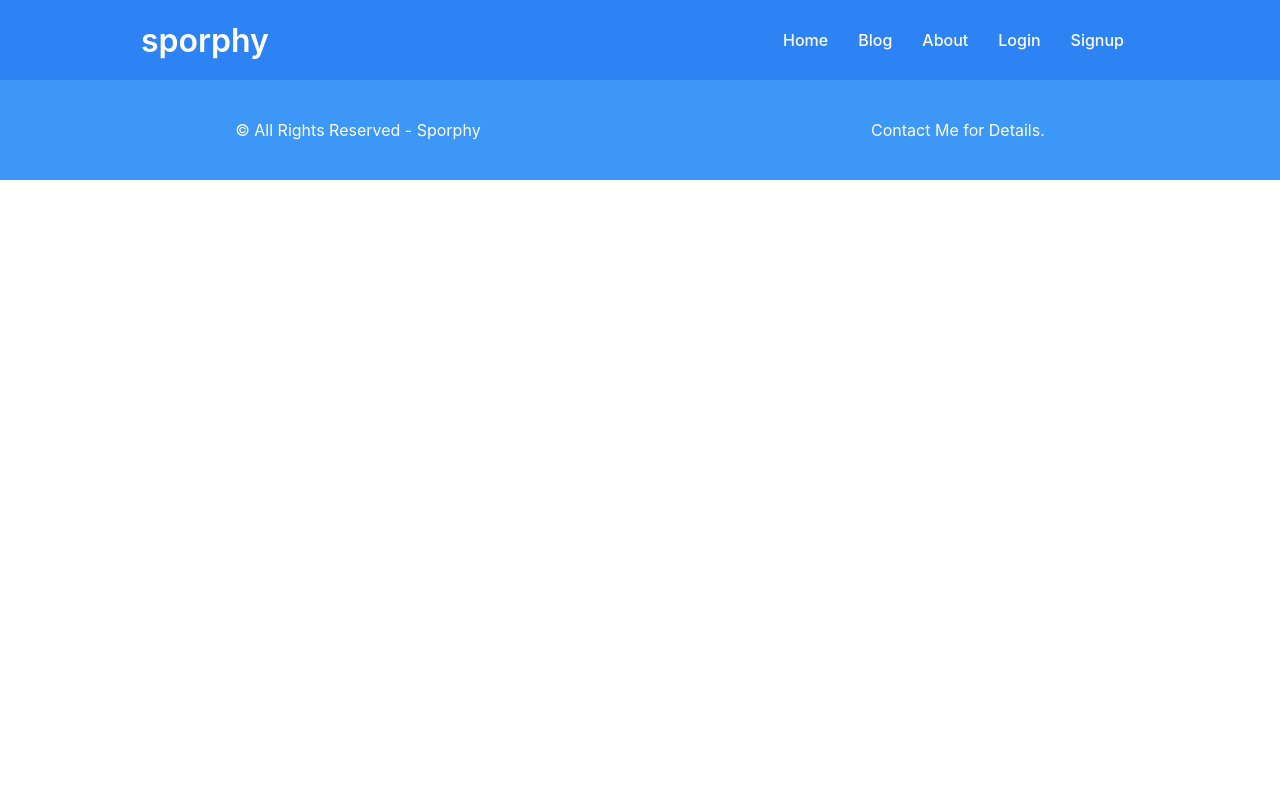
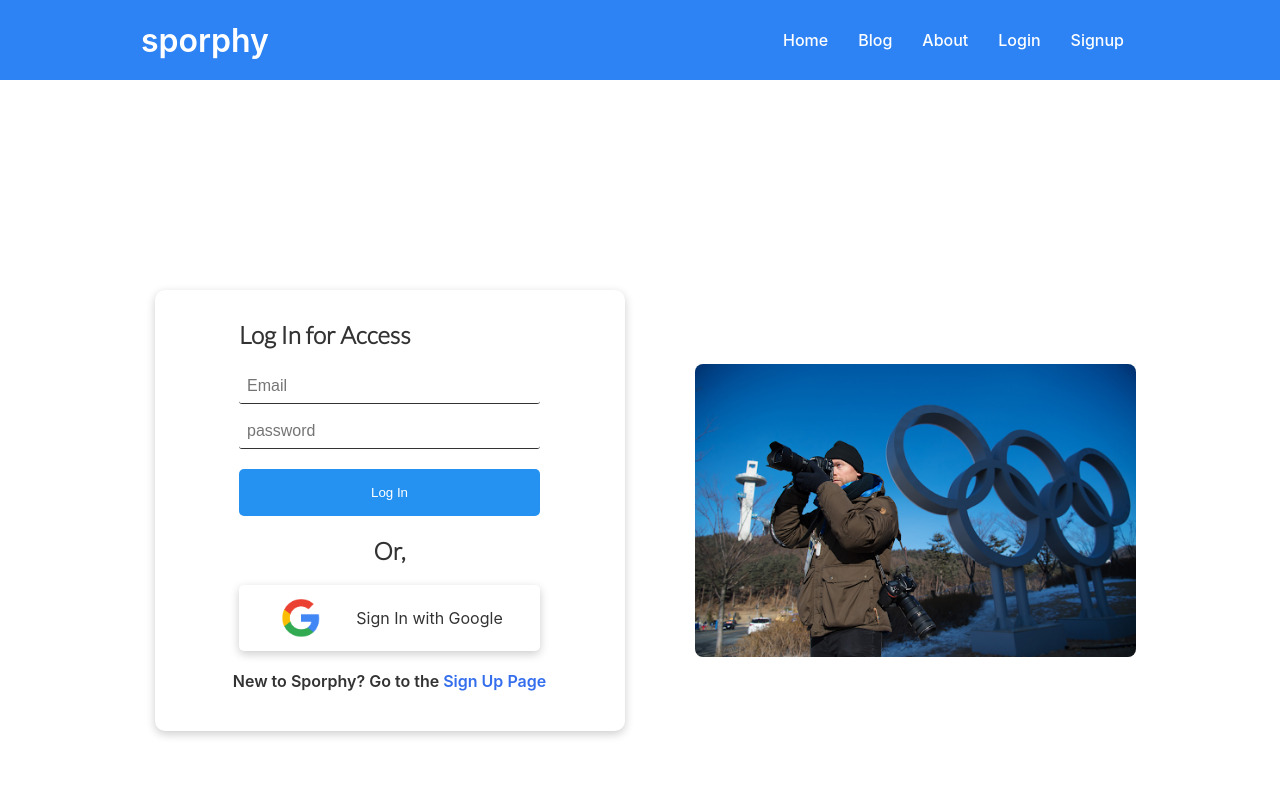
Before and after one commit to niloydey1971/-independent-service-provider, a React (Create React App) app: page /login in a window 1280 px wide. Shown: the top 800 px of the page. Built offline with nearby package versions, Linux system fonts and the light colour scheme; no server answers.

Commit message:
login page done

```diff
--- a/src/components/Login.js
+++ b/src/components/Login.js
@@ -1,8 +1,60 @@
-import React from 'react';
+import React, { useState } from 'react';
+import auth from '../firebase.init';
+import race2 from '../../src/race2.png'
+import { useSignInWithGoogle, useSignInWithEmailAndPassword } from 'react-firebase-hooks/auth'
+import { Link } from 'react-router-dom';
+import google from '../google.png'
 
 const Login = () => {
+    // declare the states......
+    const [email, setEmail] = useState('')
+    const [password, setpassword] = useState('')
+
+       // destructuring the hook......
+       const [
+        signInWithEmailAndPassword,
+        user,
+        loading,
+        error,
+    ] = useSignInWithEmailAndPassword(auth);
+
+    // click login btn
+    const handleLoginForm = (e) => {
+        e.preventDefault()
+        signInWithEmailAndPassword(email, password)
+
+    }
+
+
+    // google signIn
+    const [signInWithGoogle] = useSignInWithGoogle(auth);
     return (
-        <div>
+        <div className='blogshow signup'>
+            <div className='container grid-two-50'>
+
+                <div className=' form card'>
+                    <h2>Log In for Access</h2>
+                    <form onSubmit={handleLoginForm}>
+
+                        <input className='input-box' onBlur={(e) => setEmail(e.target.value)} type="email" name="email" placeholder="Email" required></input>
+
+
+                        <input className='input-box' onBlur={(e) => setpassword(e.target.value)} type="password" name="password" placeholder="password" required></input>
+
+                        <input type="submit" value="Log In" className="btn"></input>
+                    </form>
+                    <h2 className='text-center'>Or,</h2>
+                    <div className='flex googleSignIn' onClick={() => signInWithGoogle()} >
+                        <img src={google} alt='google'></img>
+                        <p>Sign In with Google</p>
+                    </div>
+                    <p className='switch'>New to Sporphy? Go to the <Link className='switch-account' to='/signup'>Sign Up Page</Link></p>
+                </div>
+                <img src={race2} alt='photography'></img>
+
+
+
+            </div>
 
         </div>
     );
```
